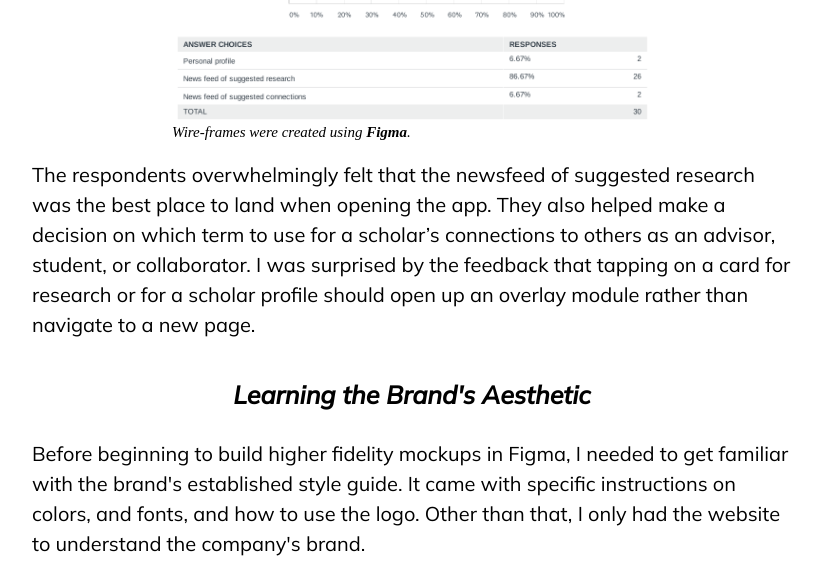
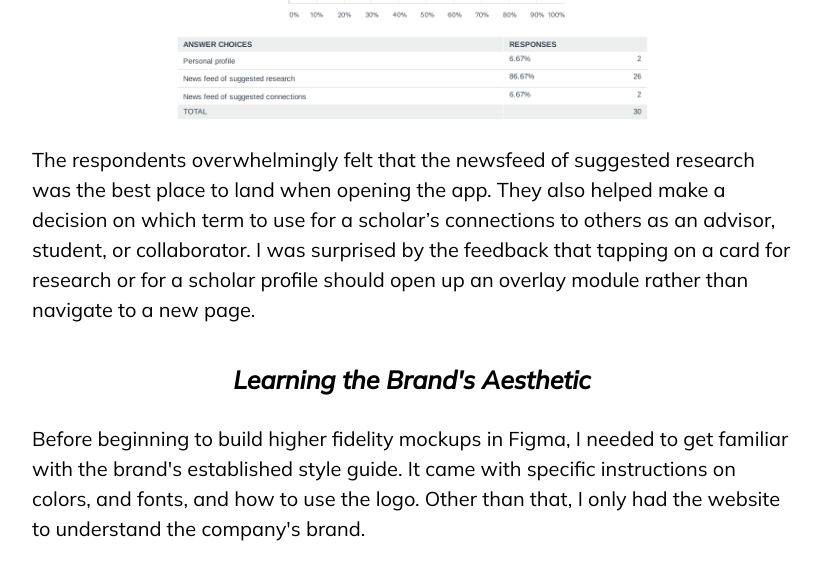
Before and after one commit to NicoleYOsborn/NicoleYOsborn.github.io, a website: page projects/openbook.html in a window 1280 px wide. Shown: the part 2640-3215 px from the top of the page, without its empty margins (228-1051 px from the left). Drawn offline with Linux system fonts and the light colour scheme.

Commit message:
removed incorrect caption

```diff
--- a/projects/openbook.html
+++ b/projects/openbook.html
@@ -106,8 +106,7 @@
             </h4>
             <figure>
                 <img src="../images/openbookSurveyLandingPage.png" alt="A bar graph for “Where does a scholar land when opening the app or logging in?” shows Personal Profile was chosen 6.67% of the time, Newsfeed of suggested research was chosen 86.67% of the time, and news feed of suggested connections was chosen 6.67% of the time.">
-                <figcaption>Wire-frames were created using
-                    <strong>Figma</strong>.</figcaption>
+
             </figure>
             <p>The respondents overwhelmingly felt that the newsfeed of suggested research was the best place to land when opening the app. They also helped make a decision on which term to use for a scholar’s connections to others as an advisor, student, or collaborator. I was surprised by the feedback that tapping on a card for research or for a scholar profile should open up an overlay module rather than navigate to a new page.</p>
 
```
